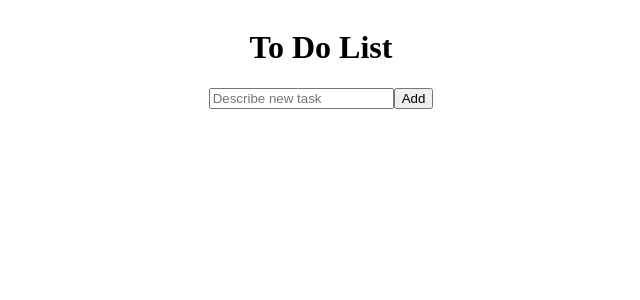
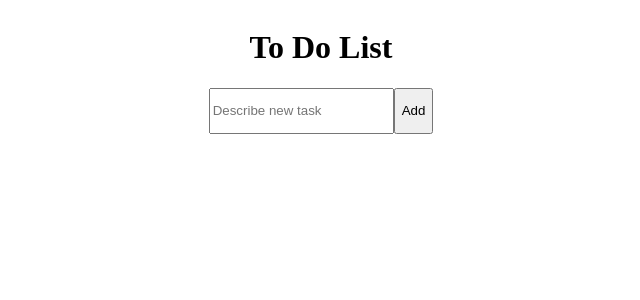
Before and after one commit to DionisioMC/ToDoListAngular, an Angular app: page / in a window 1280 px wide. Shown: the top 300 px of the page, without its empty margins (319-959 px from the left). Built offline with nearby package versions, Linux system fonts and the light colour scheme.

Commit message:
starting to make the app prettier and more appealing

```diff
--- a/src/app/app.component.css
+++ b/src/app/app.component.css
@@ -3,3 +3,12 @@
   flex-direction: column;
   align-items: center;
 }
+
+#form {
+  display: flex;
+  justify-content: center;
+}
+
+#form input {
+  height: 5vh;
+}
--- a/src/app/app.component.html
+++ b/src/app/app.component.html
@@ -1,7 +1,7 @@
 <main class="app">
   <h1>To Do List</h1>
 
-  <div>
+  <div id="form">
     <input type="text" [(ngModel)]="inputTask" placeholder="Describe new task"/>
     <button (click)="addTask()">Add</button>
   </div>
```
